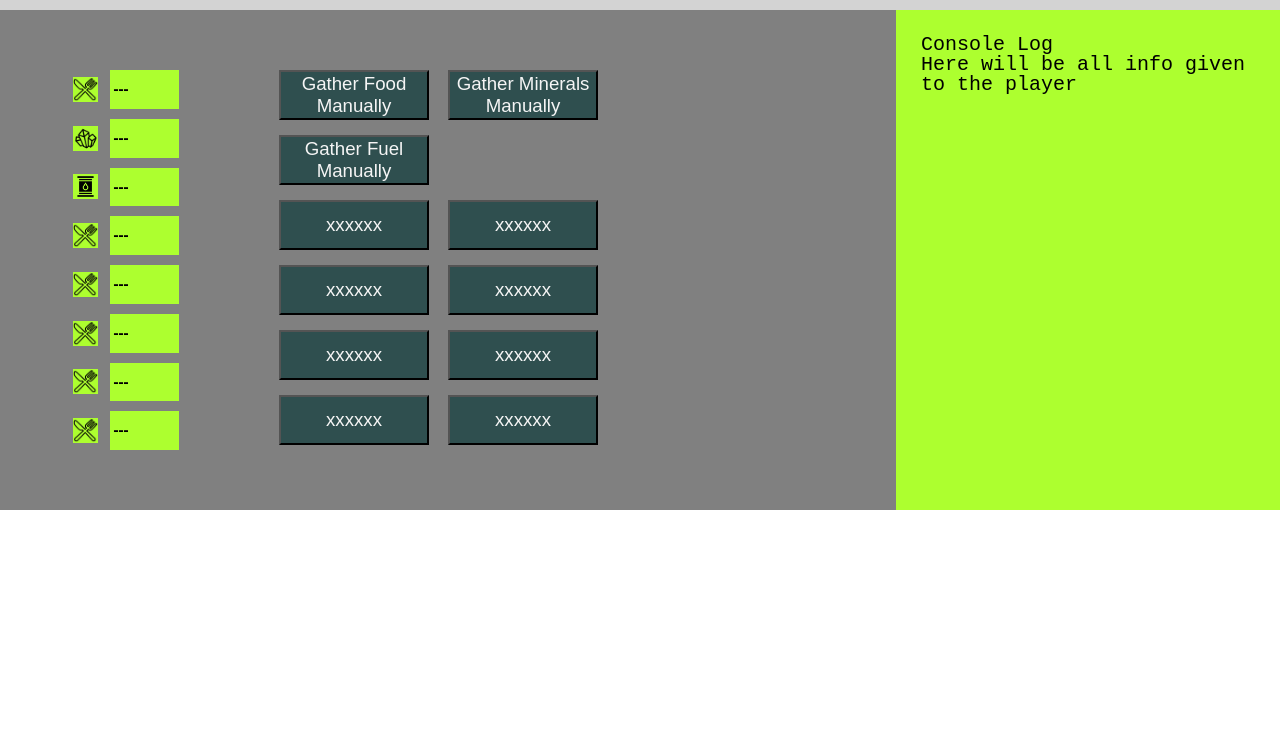
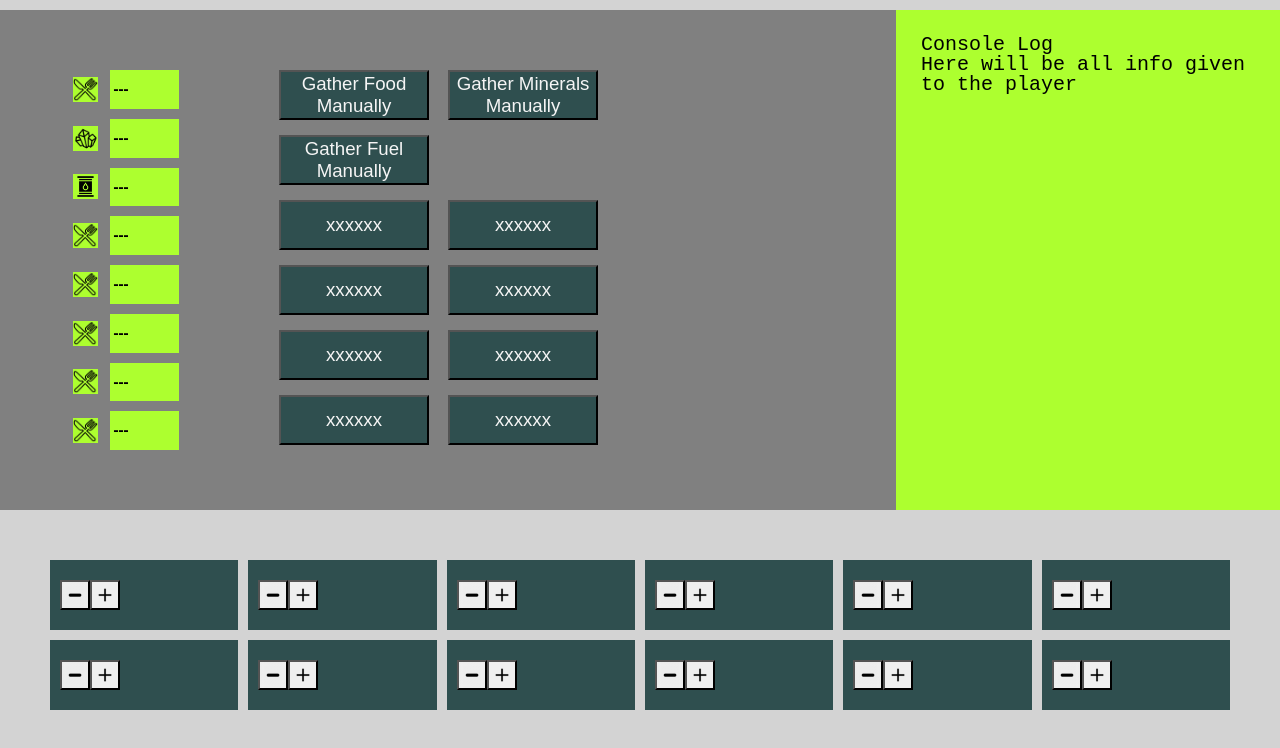
Before and after one commit to WillKracke/Clicker-Prototype, a plain HTML site: page index.html in a window 1280 px wide. Shown: the part 90-838 px from the top of the page. Before the commit the page ends 800 px from the top, so only its background shows below. Drawn offline with Linux system fonts and the light colour scheme.

Commit message:
Building foundations and plus/minus buttons

```diff
--- a/index.html
+++ b/index.html
@@ -46,7 +46,20 @@
         <div id="console">
             Console Log<br>Here will be all info given to the player
         </div>
-
+    </div>
+    <div id="buildingsect">
+        <div class="buildingcontainer"><button class="minus"></button><button class="plus"></button></div>
+        <div class="buildingcontainer"><button class="minus"></button><button class="plus"></button></div>
+        <div class="buildingcontainer"><button class="minus"></button><button class="plus"></button></div>
+        <div class="buildingcontainer"><button class="minus"></button><button class="plus"></button></div>
+        <div class="buildingcontainer"><button class="minus"></button><button class="plus"></button></div>
+        <div class="buildingcontainer"><button class="minus"></button><button class="plus"></button></div>
+        <div class="buildingcontainer"><button class="minus"></button><button class="plus"></button></div>
+        <div class="buildingcontainer"><button class="minus"></button><button class="plus"></button></div>
+        <div class="buildingcontainer"><button class="minus"></button><button class="plus"></button></div>
+        <div class="buildingcontainer"><button class="minus"></button><button class="plus"></button></div>
+        <div class="buildingcontainer"><button class="minus"></button><button class="plus"></button></div>
+        <div class="buildingcontainer"><button class="minus"></button><button class="plus"></button></div>
     </div>
 
     <script src="js/main.js"></script>
--- a/styles.css
+++ b/styles.css
@@ -95,3 +95,40 @@
     height: 50px;
     width: 150px;
 }
+
+#buildingsect {
+    width: 100%;
+    height: 250px;
+    padding: 50px;
+    display: grid;
+    grid-template-columns: 1fr 1fr 1fr 1fr 1fr 1fr;
+    grid-template-rows: 1fr 1fr;
+    row-gap: 10px;
+    column-gap: 10px;
+    background-color: lightgrey;
+}
+
+.buildingcontainer {
+    background-color: darkslategrey;
+    width: 100%;
+    height: 100%;
+    display: flex;
+    padding: 10px;
+    align-items: center;
+}
+
+.plus {
+    background-image: url("img/system/plus.png");
+    background-size: 20px 20px;
+    background-position: center;
+    height: 30px;
+    width: 30px;
+}
+
+.minus {
+    background-image: url("img/system/minus.png");
+    background-size: 20px 20px;
+    background-position: center;
+    height: 30px;
+    width: 30px;
+}
```
Also changed, not shown: img/system/minus.png (added), img/system/plus.png (added).
